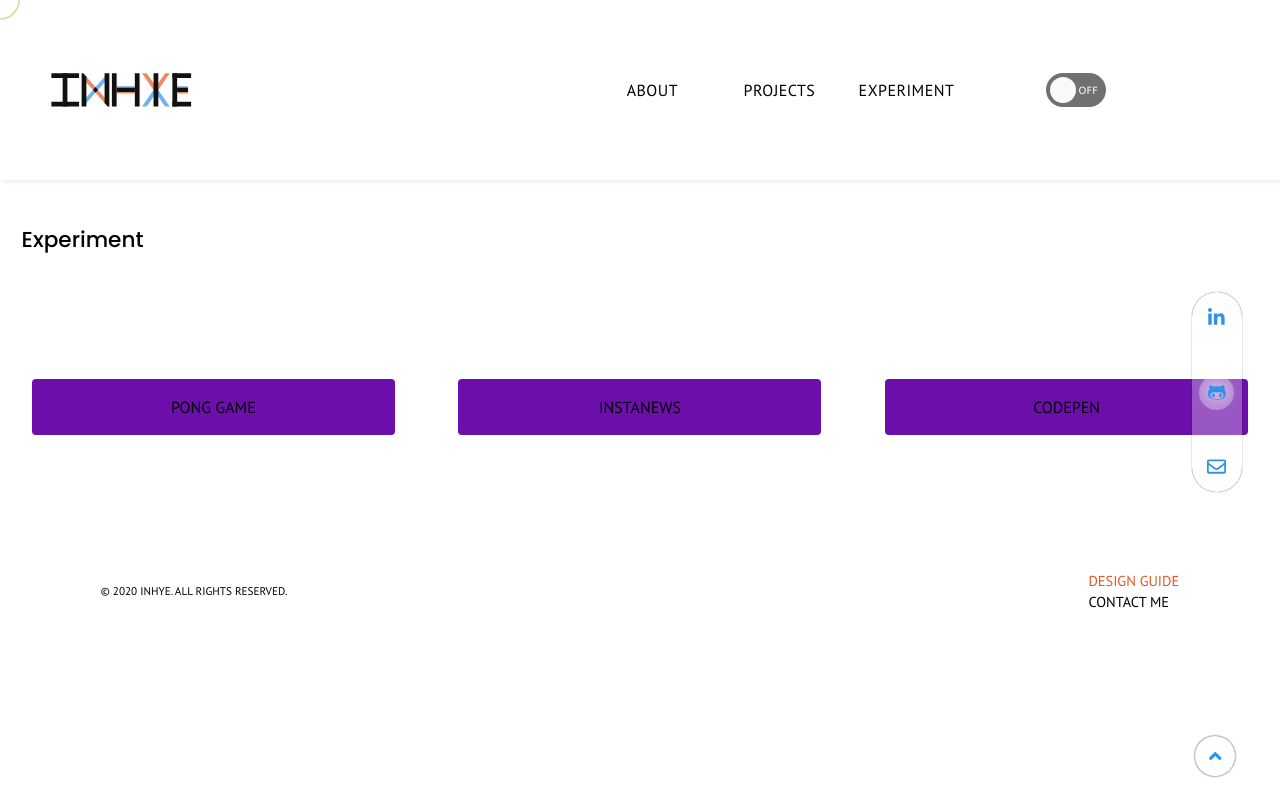
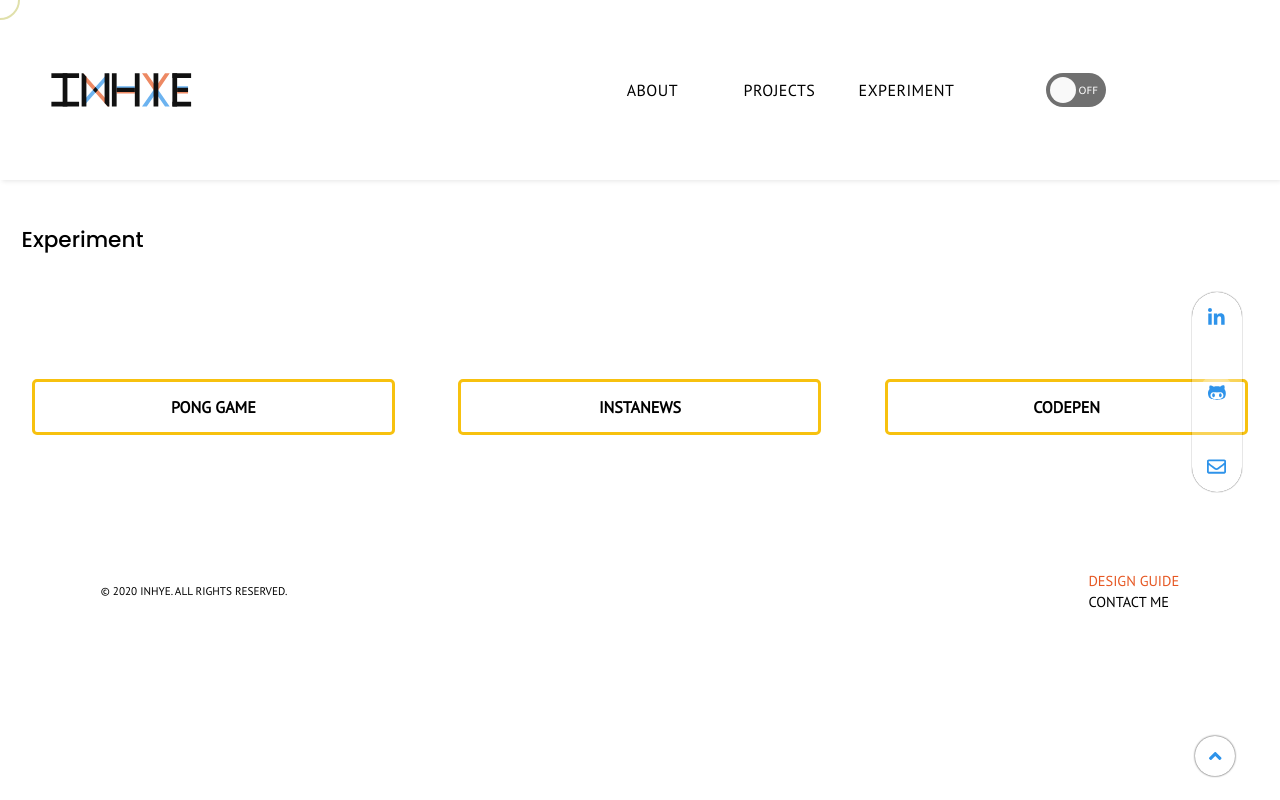
Before and after one commit to inhyechoi/inhyechoi-portfolio, a React (Create React App) app: page /experiment in a window 1280 px wide. Built offline with nearby package versions, Linux system fonts and the light colour scheme.

Commit message:
added styles in button

```diff
--- a/src/Components/CursorFocus/CursorFocus.scss
+++ b/src/Components/CursorFocus/CursorFocus.scss
@@ -8,7 +8,7 @@
     pointer-events: none;
     transition: all 150ms ease;
     transition-property: background-color, opacity, transform, mix-blend-mode;
-    z-index: 9999 !important;
+    z-index: 99 !important;
     mix-blend-mode: difference;
   }
 
@@ -18,7 +18,7 @@
 
   .cursor--link-hovered {
     transform: translate(-50%, -50%) scale(1.25);
-    background-color: #fefefe;;
+    background-color: #fefefe;
   }
 
   .cursor--clicked {
--- a/src/Components/CursorFocus/index.js
+++ b/src/Components/CursorFocus/index.js
@@ -2,8 +2,8 @@ import React, {useEffect, useState} from 'react';
 import classNames from "classnames";
 import './CursorFocus.scss';
 
+//credit to andriy
 const CursorFocus = () =>{
-
     const isMobile = () => {
         const ua = navigator.userAgent;
         return /Android|Mobi/i.test(ua);
--- a/src/Components/Experiment/Experiment.js
+++ b/src/Components/Experiment/Experiment.js
@@ -8,9 +8,9 @@ const Experiment = () => {
             <div className="experimentContainer">
                 <div id="experiment">
                     <h1 className="title">Experiment</h1>
-                    <a className="btn experimentBtn" href="https://inhyechoi.github.io/Pong-Game-Project/">Pong Game</a>
-                    <a className="btn experimentBtn" href="https://inhyechoi.github.io/Instanews/">Instanews</a>
-                    <a className="btn experimentBtn" href="https://codepen.io/collection/XexWLd?cursor=ZD0xJm89MSZwPTEmdj03">CodePen</a>
+                    <a className="btn-5 button" href="https://inhyechoi.github.io/Pong-Game-Project/"><span>Pong Game</span></a>
+                    <a className="btn-5 button" href="https://inhyechoi.github.io/Instanews/"><span>Instanews</span></a>
+                    <a className="btn-5 button" href="https://codepen.io/collection/XexWLd?cursor=ZD0xJm89MSZwPTEmdj03"><span>CodePen</span></a>
                 </div>
             </div>
         </section>
--- a/src/Components/Experiment/Experiment.scss
+++ b/src/Components/Experiment/Experiment.scss
@@ -30,17 +30,32 @@
     }
 }
 
-.experimentBtn{
-    height: 56px;
-    width: 178px;
-    background-color: $button-color;
-    border-radius: 4px;
+.button,
+.button::after {
+  -webkit-transition: all 0.3s;
+	-moz-transition: all 0.3s;
+  -o-transition: all 0.3s;
+	transition: all 0.3s;
+}
+
+.button {
+    background: transparent;
+    border: 3px solid $secondary-yellow;
+    border-radius: 5px;
     display: flex;
     justify-content: center;
     align-items: center;
-    align-self: center;
-    text-align: center;
+    font-weight: bold;
+    margin: 1em auto;
+    position: relative;
+    text-transform: uppercase;
+    height: 56px;
+    width: 178px;
     margin-bottom: 2em;
+    span{
+        z-index: 1;
+    }
+
     @include tablet{
         width: 192px;
         margin-bottom: 7em;
@@ -50,3 +65,55 @@
         width: 363px;
     }
 }
+
+.button::before,
+.button::after {
+    background: $secondary-yellow;
+    content: '';
+    position: absolute;
+    z-index: 0;
+}
+
+.btn-5 {
+    overflow: hidden;
+}
+
+.btn-5::after {
+    height: 100%;
+    left: -35%;
+    top: 0;
+    transform: skew(50deg);
+    transition-duration: 0.6s;
+    transform-origin: top left;
+    width: 0;
+}
+
+.btn-5:hover:after {
+    height: 100%;
+    width: 135%;
+}
+
+
+// .btn-5 {
+//     background: none;
+//     border: 3px solid rgb(163, 34, 238);
+//     border-radius: 5px;
+//     position: relative;
+//     text-transform: uppercase;
+//     height: 56px;
+//     width: 178px;
+//     display: flex;
+//     justify-content: center;
+//     align-items: center;
+//     align-self: center;
+//     text-align: center;
+//     margin-bottom: 2em;
+//     @include tablet{
+//         width: 192px;
+//         margin-bottom: 7em;
+//         margin-top: 5em;
+//     }
+//     @include desktopLg{
+//         width: 363px;
+//     }
+// }
--- a/src/Components/Projects/ProjectItem.js
+++ b/src/Components/Projects/ProjectItem.js
@@ -20,6 +20,10 @@ const ProjectItem = () => {
 
     // const { projects } =() => JSON.parse(data)
 
+    // const imageUrl ={
+    //    backgroundImage: 'url(' + require('./../../Assets/Images/Projects/Desktop' + el.picture) + ')'
+    // }
+
     return(
         <div className="projectItem">
             {/* <div style={{ backgroundImage: `url(${ el.backgroundImage })`}}> */}
@@ -27,13 +31,13 @@ const ProjectItem = () => {
                 return(
                 <div key={el.id}
 
-                style={{backgroundImage: `url(${el.picture})`, width: 300, height: 300, display: `block`}}>
+                style={{backgroundImage: `url(${ el.picture} )`, width: 300, height: 300, display: `block`}}>
                 {/* // `url(${el.picture[i]})`, width: 300, height: 300}}>        */}
                 {/* <img alt="" width="250" height="300"src={images[el.picture]} key={el.id} /> */}
                 {/* <div key={el.id} style={images[el.picture]} style={{width: 300, height: 300}}>        */}
                     <ul>
                         <li>{el.title}</li>
-                        <li>{el.url}</li>
+                        {/* <li>{el.url}</li> */}
                         <li>{el.category}</li>
                     </ul>
                 </div>
--- a/src/Components/Projects/Projects.js
+++ b/src/Components/Projects/Projects.js
@@ -7,9 +7,8 @@ const Projects = () => {
     return(
         <section className="projectsWrapper">
             <div className="projectContainer">
-                    <h1 className="title">Projects</h1>
-                {/* <ProjectItem />
-                <ProjectItem />           */}
+                <h1 className="title">Projects</h1>
+                {/* <ProjectItem />     */}
             </div>
         </section>
     );
--- a/src/Components/Theme/index.js
+++ b/src/Components/Theme/index.js
@@ -36,8 +36,8 @@ const DarkModeToggle = () => {
                 onChange={() => toggleThemeChange()}
             />
             <span className="slider round">
-                <span class="on">ON</span>
-                <span class="off">OFF</span>
+                <span className="on">ON</span>
+                <span className="off">OFF</span>
             </span>
         </label>
       )
--- a/src/data.json
+++ b/src/data.json
@@ -1,12 +1,12 @@
 [
     {
         "id": 0,
-        "title": "Projecttitle1",
-        "category": "frontend development",
+        "title": "Afterparty",
+        "category": "project coordinate",
         "picture": "../src/Assets/Images/Projects/Desktop/Portflio_A4.png",
-        "date": "Feb 2020",
+        "date": "Wed April 01 2020 11:39:00 GMT-0700 (PDT)",
         "shortDescription": "web design agency lead development and project management",
-        "url": "https://www.undefinedteam.com/",
+        "url": "https://jjent.netlify.app/",
         "description": "",
         "desktop": [],
         "mobile": []
```
